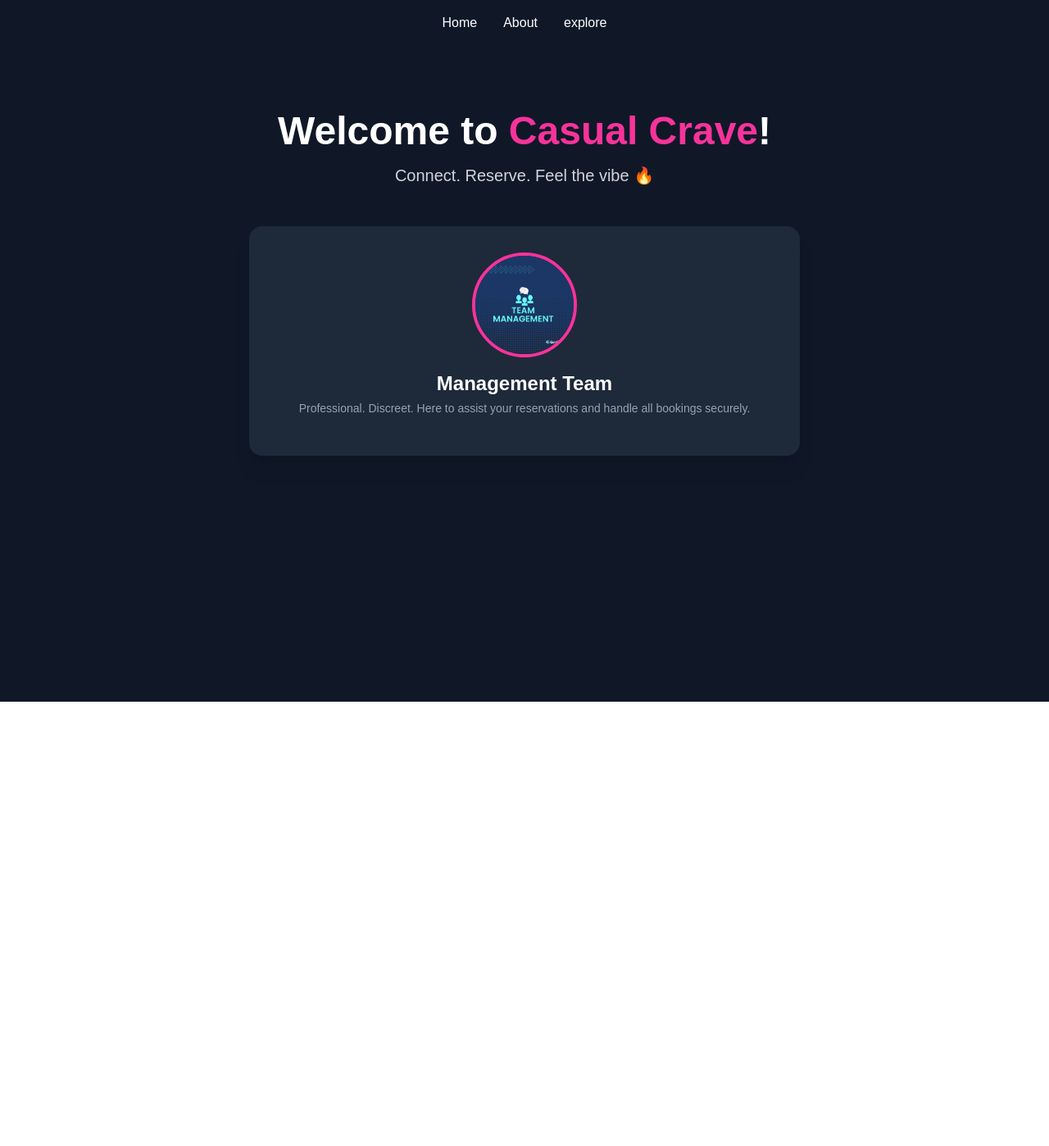
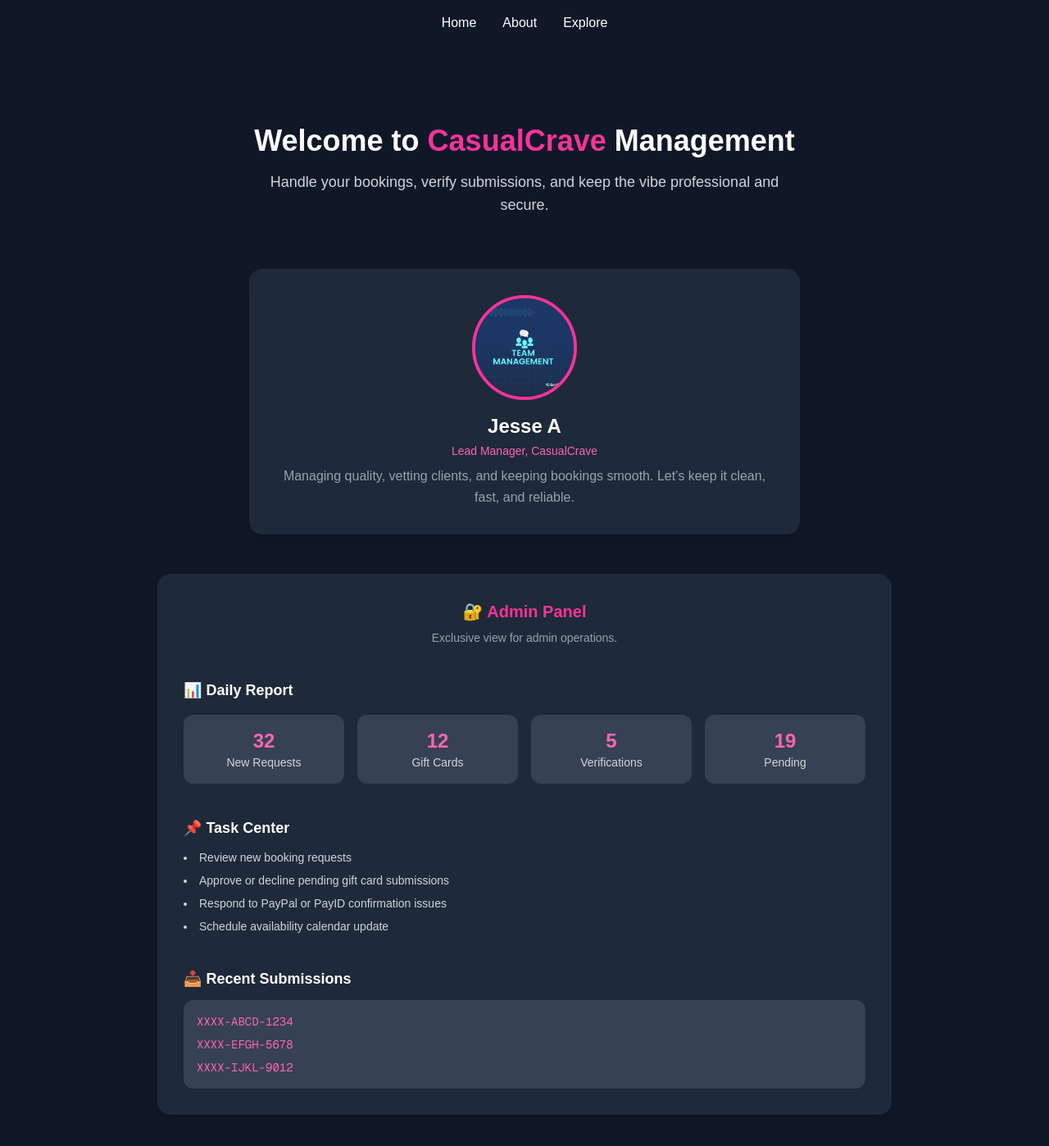
Before and after one commit to abduljalal-s/CasualCrave, a Next.js app: page /mng in a window 1280 px wide. Shown: the top 1398 px of the page at 82% size. Before the commit the page ends 856 px from the top, so only its background shows below. Built offline with nearby package versions, Linux system fonts and the light colour scheme.

Commit message:
update03

```diff
--- a/app/about/page.tsx
+++ b/app/about/page.tsx
@@ -31,8 +31,8 @@ export default function AboutPage() {
           <Link href="/" className="hover:text-pink-400 transition">
             Home
           </Link>
-          <Link href="/explore" className="hover:text-pink-400 transition">
-            Explore
+          <Link href="/mng" className="hover:text-pink-400 transition">
+            Mng
           </Link>
         </div>
         <div className="text-sm text-gray-400 hidden sm:block">
--- a/app/mng/page.tsx
+++ b/app/mng/page.tsx
@@ -1,66 +1,119 @@
-"use client";
+'use client';
 
 import Head from "next/head";
 import Link from "next/link";
 import React, { useEffect, useState } from "react";
 
-// TEMP MOCK: Replace with actual auth hook or Firebase method
+// TEMP MOCK: Replace with real authentication
 const getCurrentUser = () => {
-  // Simulate an authenticated user
-  return { email: "nightmadecoder@gmail.com" }; // change this to test user/admin view
+  return { email: "nightmadecoder@gmail.com" }; // Change to test
 };
 
-export default function Page() {
-
-
+export default function ManagementPage() {
   const [adminView, setAdminView] = useState(false);
-
 
   useEffect(() => {
     const user = getCurrentUser();
     setAdminView(user?.email === "nightmadecoder@gmail.com");
   }, []);
 
-
   return (
     <>
       <Head>
-        <title>Casual Crave</title>
+        <title>Management | CasualCrave</title>
         <meta name="viewport" content="width=device-width, initial-scale=1.0" />
         <link rel="icon" href="/favicon.ico" />
       </Head>
 
       {/* Navigation */}
-      <nav className="bg-gray-900 text-white px-6 py-4 shadow-md w-full flex justify-center space-x-8">
+      <nav className="bg-gray-900 text-white px-6 py-4 shadow-md w-full flex justify-center space-x-6 sm:space-x-8 text-sm sm:text-base">
         <Link href="/" className="hover:text-pink-400 transition">Home</Link>
         <Link href="/about" className="hover:text-pink-400 transition">About</Link>
-         <Link href="/explore" className="hover:text-pink-400 transition">explore</Link>
+        <Link href="/explore" className="hover:text-pink-400 transition">Explore</Link>
       </nav>
 
       {/* Main */}
-      <div className="bg-gray-900 text-white min-h-screen py-20 px-6 text-center">
-        <h1 className="text-5xl font-bold mb-4">
-          Welcome to <span className="text-pink-500">Casual Crave</span>!
-        </h1>
-        <p className="text-xl text-gray-300 mb-12">
-          Connect. Reserve. Feel the vibe 🔥
-        </p>
-
-        {/* Management */}
-        <section className="bg-gray-800 p-8 rounded-2xl shadow-xl max-w-2xl mx-auto mb-16">
-          <img
-            src="/images/management.jpg"
-            alt="Management"
-            className="w-32 h-32 rounded-full mx-auto border-4 border-pink-500 mb-4"
-          />
-          <h2 className="text-2xl font-semibold mb-1">Management Team</h2>
-          <p className="text-gray-400 text-sm mb-4">
-            Professional. Discreet. Here to assist your reservations and handle all bookings securely.
+      <main className="bg-gray-900 text-white min-h-screen px-4 py-20 sm:py-24">
+        {/* Header */}
+        <section className="text-center max-w-2xl mx-auto mb-16">
+          <h1 className="text-3xl sm:text-4xl font-bold mb-4">
+            Welcome to <span className="text-pink-500">CasualCrave</span> Management
+          </h1>
+          <p className="text-gray-300 text-base sm:text-lg">
+            Handle your bookings, verify submissions, and keep the vibe professional and secure.
           </p>
         </section>
 
+        {/* Team Bio */}
+        <section className="bg-gray-800 p-6 sm:p-8 rounded-2xl shadow-xl max-w-2xl mx-auto text-center mb-12">
+          <img
+            src="/images/management.jpg"
+            alt="Team Manager"
+            className="w-24 h-24 sm:w-32 sm:h-32 rounded-full mx-auto border-4 border-pink-500 mb-4 object-cover"
+          />
+          <h2 className="text-xl sm:text-2xl font-semibold mb-1">Jesse A</h2>
+          <p className="text-pink-400 text-sm mb-2">Lead Manager, CasualCrave</p>
+          <p className="text-gray-400 text-sm sm:text-base leading-relaxed">
+            Managing quality, vetting clients, and keeping bookings smooth. Let’s keep it clean, fast, and reliable.
+          </p>
+        </section>
 
-      </div>
+        {/* Admin Dashboard */}
+
+        {adminView && (
+          <section className="bg-gray-800 p-6 sm:p-8 rounded-2xl shadow-lg max-w-4xl mx-auto space-y-10">
+            <div className="text-center">
+              <h3 className="text-xl font-bold text-pink-500 mb-2">🔐 Admin Panel</h3>
+              <p className="text-gray-400 text-sm">Exclusive view for admin operations.</p>
+            </div>
+
+            {/* Report Summary */}
+            <div>
+              <h4 className="text-lg font-semibold text-white mb-4">📊 Daily Report</h4>
+              <div className="grid grid-cols-2 sm:grid-cols-4 gap-4 text-center">
+                <div className="bg-gray-700 p-4 rounded-xl">
+                  <p className="text-2xl font-bold text-pink-400">32</p>
+                  <p className="text-sm text-gray-300">New Requests</p>
+                </div>
+                <div className="bg-gray-700 p-4 rounded-xl">
+                  <p className="text-2xl font-bold text-pink-400">12</p>
+                  <p className="text-sm text-gray-300">Gift Cards</p>
+                </div>
+                <div className="bg-gray-700 p-4 rounded-xl">
+                  <p className="text-2xl font-bold text-pink-400">5</p>
+                  <p className="text-sm text-gray-300">Verifications</p>
+                </div>
+                <div className="bg-gray-700 p-4 rounded-xl">
+                  <p className="text-2xl font-bold text-pink-400">19</p>
+                  <p className="text-sm text-gray-300">Pending</p>
+                </div>
+              </div>
+            </div>
+
+            {/* Task Summary */}
+            <div>
+              <h4 className="text-lg font-semibold text-white mb-3">📌 Task Center</h4>
+              <ul className="space-y-2 text-left text-sm text-gray-300 list-disc list-inside">
+                <li>Review new booking requests</li>
+                <li>Approve or decline pending gift card submissions</li>
+                <li>Respond to PayPal or PayID confirmation issues</li>
+                <li>Schedule availability calendar update</li>
+              </ul>
+            </div>
+
+            {/* Submission Logs */}
+            <div>
+              <h4 className="text-lg font-semibold text-white mb-3">📥 Recent Submissions</h4>
+              <ul className="bg-gray-700 p-4 rounded-xl text-sm text-left space-y-2 font-mono max-h-48 overflow-y-auto">
+                <li className="text-pink-400">XXXX-ABCD-1234</li>
+                <li className="text-pink-400">XXXX-EFGH-5678</li>
+                <li className="text-pink-400">XXXX-IJKL-9012</li>
+                {/* Add dynamic integration later */}
+              </ul>
+            </div>
+          </section>
+        )}
+      </main>
     </>
   );
 }
--- a/app/page.tsx
+++ b/app/page.tsx
@@ -5,10 +5,8 @@ import Navbar from "@/components/Navbar";
 export default function Home() {
   return (
     <>
-
-
+    <Navbar />
       <main className="pt-20">
-        <Navbar />
         <Hero />
       </main>
     </>
--- a/components/Hero.tsx
+++ b/components/Hero.tsx
@@ -22,7 +22,7 @@ export default function Hero() {
       </div>
 
       {/* Main Hero Content */}
-      <div className="max-w-4xl text-center z-10">
+      <div className="max-w-4xl content-center z-10">
         <h1 className="text-4xl sm:text-5xl md:text-6xl font-bold mb-6 text-pink-500 drop-shadow-lg">
           Where Craving Meets Connection
         </h1>
@@ -35,11 +35,11 @@ export default function Hero() {
               Get Started
             </button>
           </Link>
-          <Link href="/explore">
+          {/* <Link href="/explore">
             <button className="border border-pink-500 text-pink-500 hover:bg-pink-500 hover:text-white font-semibold px-6 py-3 rounded-full transition">
               explore
             </button>
-          </Link>
+          </Link> */}
         </div>
       </div>
     </section>
--- a/components/Navbar.tsx
+++ b/components/Navbar.tsx
@@ -20,10 +20,10 @@ export default function Navbar() {
         </Link>
 
         {/* Desktop Navigation */}
-        <div className="hidden md:flex space-x-6 text-sm font-medium text-center">
-          <Link href="/" className="hover:text-pink-400 transition hover:underline">Home</Link>
-          <Link href="/mng" className="hover:text-pink-400 transition hover:underline"> Mng</Link>
-          <Link href="/about" className="hover:text-pink-400 transition hover:underline">About</Link>
+        <div className="hidden md:flex space-x-16 text-md font-extrabold text-center">
+          <Link href="/" className=" text2xla hover:text-pink-400 transition hover:underline">Home</Link>
+          <Link href="/mng" className="  text-1xl hover:text-pink-400 transition hover:underline"> Mng</Link>
+          <Link href="/about" className=" text-1xl hover:text-pink-400 transition hover:underline">About</Link>
 
         </div>
 
--- /dev/null
+++ b/firebase.js
@@ -0,0 +1,16 @@
+// lib/firebase.js
+import { initializeApp } from "firebase/app";
+import { getAuth } from "firebase/auth";
+
+const firebaseConfig = {
+  apiKey: "YOUR_API_KEY",
+  authDomain: "YOUR_AUTH_DOMAIN",
+  projectId: "YOUR_PROJECT_ID",
+  appId: "YOUR_APP_ID",
+  // Add any other keys from your Firebase config
+};
+
+const app = initializeApp(firebaseConfig);
+const auth = getAuth(app);
+
+export { auth };
--- a/package.json
+++ b/package.json
@@ -11,6 +11,7 @@
   "dependencies": {
     "@clerk/nextjs": "^6.19.4",
     "@clerk/themes": "^2.2.45",
+    "firebase": "^11.8.0",
     "lucide-react": "^0.511.0",
     "next": "15.3.2",
     "react": "^19.0.0",
--- /dev/null
+++ b/useAuth.js
@@ -0,0 +1,22 @@
+// lib/useAuth.js
+import { onAuthStateChanged } from "firebase/auth";
+import { useEffect, useState } from "react";
+import { auth } from "./firebase";
+
+export const useCurrentUser = () => {
+  const [user, setUser] = useState(null);
+
+  useEffect(() => {
+    const unsub = onAuthStateChanged(auth, (firebaseUser) => {
+      if (firebaseUser) {
+        setUser(firebaseUser);
+      } else {
+        setUser(null);
+      }
+    });
+
+    return () => unsub();
+  }, []);
+
+  return user;
+};
```
Also changed, not shown: 1 other file (tests, documents, lock files or other folders).
